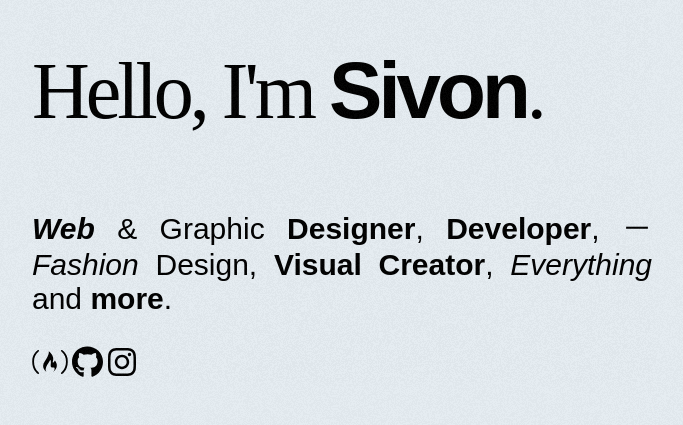
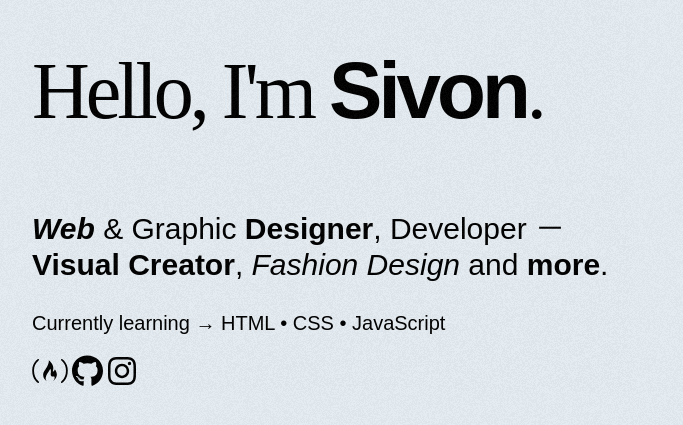
Before and after one commit to siv0n/siv0n.github.io, a plain HTML site: page index.html in a window 1280 px wide. Shown: the part 129-554 px from the top of the page, without its empty margins (176-859 px from the left). Drawn offline with Linux system fonts and the light colour scheme.

Commit message:
body text

```diff
--- a/index.html
+++ b/index.html
@@ -11,7 +11,9 @@
 <body>
     <section id="intro">
         <h1>Hello, I'm <b>Sivon</b>.</h1>
-        <p><b><i>Web</i></b> & Graphic <b>Designer</b>, <b>Developer</b>, － <i>Fashion</i> Design, <b>Visual Creator</b>, <i>Everything</i> and <b>more</b>.</p>
+        <p><b><i>Web</i></b> & Graphic <b>Designer</b>, Developer － <b>Visual Creator</b>, <i>Fashion Design</i> and <b>more</b>.</p>
+
+        <p id="skills">Currently learning &rarr; HTML &#8226 CSS &#8226 JavaScript</p>
 
         <a href="https://www.freecodecamp.org/shanesivon" target="_blank"><svg xmlns="http://www.w3.org/2000/svg" height="32" width="36" viewBox="0 0 576 512"><!--!Font Awesome Free 6.7.2 by @fontawesome - https://fontawesome.com License - https://fontawesome.com/license/free Copyright 2025 Fonticons, Inc.--><path d="M97.2 96.2c10.4-10.7 16-17.1 16-21.9 0-2.8-1.9-5.5-3.8-7.4A14.8 14.8 0 0 0 101 64.1c-8.5 0-20.9 8.8-35.8 25.7C23.7 137 2.5 182.8 3.4 250.3s17.5 117 54.1 161.9C76.2 435.9 90.6 448 100.9 448a13.6 13.6 0 0 0 8.4-3.8c1.9-2.8 3.8-5.6 3.8-8.4 0-5.6-3.9-12.2-13.2-20.6-44.5-42.3-67.3-97-67.5-165C32.3 188.8 54 137.8 97.2 96.2zM239.5 420.1c.6 .4 .9 .6 .9 .6zm93.8 .6 .2-.1C333.2 420.6 333.2 420.7 333.3 420.6zm3.1-158.2c-16.2-4.2 50.4-82.9-68.1-177.2 0 0 15.5 49.4-62.8 159.6-74.3 104.4 23.5 168.7 34 175.2-6.7-4.4-47.4-35.7 9.6-128.6 11-18.3 25.5-34.9 43.5-72.2 0 0 15.9 22.5 7.6 71.1C287.7 364 354 342.9 355 343.9c22.8 26.8-17.7 73.5-21.6 76.6 5.5-3.7 117.7-78 33-188.1C360.4 238.4 352.6 266.6 336.4 262.4zM510.9 89.7C496 72.8 483.5 64 475 64a14.8 14.8 0 0 0 -8.4 2.8c-1.9 1.9-3.8 4.7-3.8 7.4 0 4.8 5.6 11.3 16 21.9 43.2 41.6 65 92.6 64.8 154.1-.2 68-23 122.6-67.5 165-9.3 8.4-13.2 14.9-13.2 20.6 0 2.8 1.9 5.6 3.8 8.4A13.6 13.6 0 0 0 475.1 448c10.3 0 24.7-12.1 43.5-35.8 36.6-44.9 53.1-94.4 54.1-161.9S552.3 137 510.9 89.7z"/></svg></a>
 
--- a/styles.css
+++ b/styles.css
@@ -11,10 +11,12 @@ h1 {
 }
 
 p {
-    width: 620px;
+    width: 600px;
     font-size: 30px;
-    text-align: justify;
+}
 
+#skills {
+    font-size: 20px;
 }
 
 #intro {
@@ -32,7 +34,7 @@ p {
     width: 100%;
     height: 100%;
     pointer-events: none;
-    opacity: .02;
+    opacity: .025;
 }
 
 @media only screen and (width < 700px) {
```
